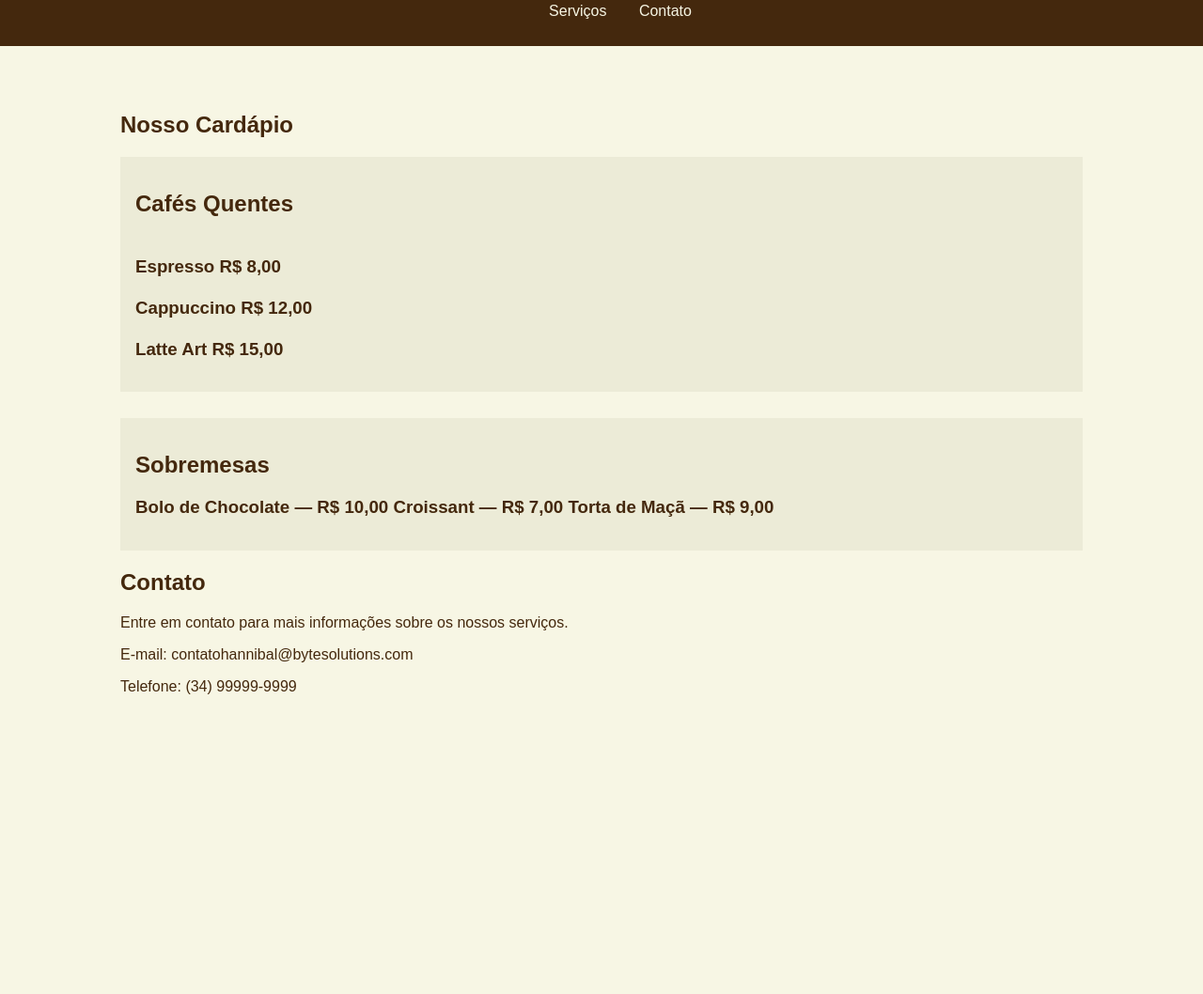
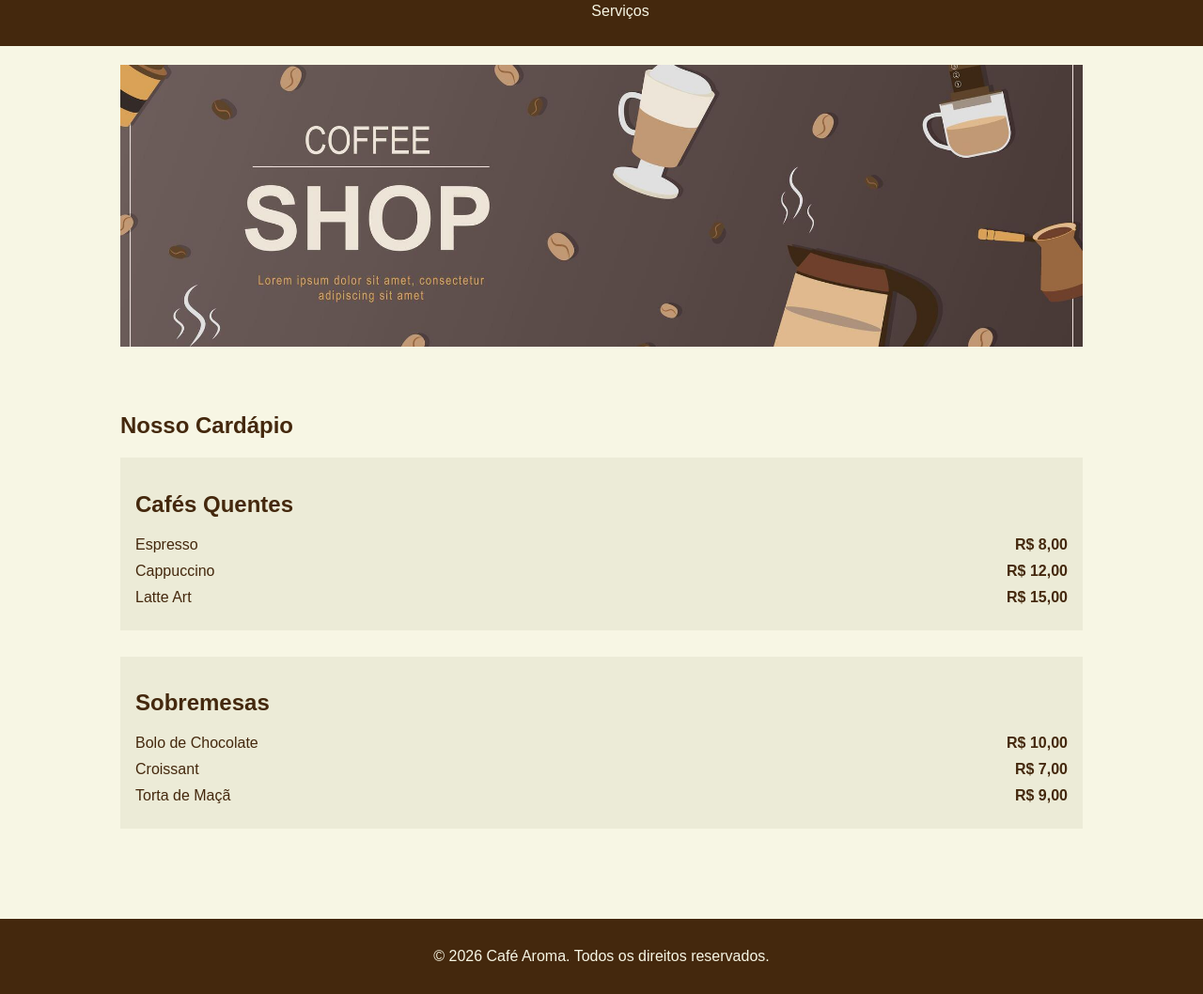
Before and after one commit to mochizzaru/Exercicio3-HTML, a plain HTML site: page index.html in a window 1280 px wide. Shown: the part 190-1248 px from the top of the page at 94% size. Before the commit the page ends 996 px from the top, so only its background shows below. Drawn offline with Linux system fonts and the light colour scheme.

Commit message:
Finalizando

```diff
--- a/index.html
+++ b/index.html
@@ -1,9 +1,10 @@
-<html><head>
+<html>
+    <head>
     <meta charset="UTF-8">
     <meta name="viewport" content="width=device-width, initial-scale=1.0">
     <title>Cafe Aroma</title>
     <link rel="stylesheet" href="style.css">
-</head>
+    </head>
 
 <body>
     <header>
@@ -14,32 +15,60 @@
     <nav>
         <ul>
             <a href="#cardapio">Serviços</a>
-            <a href="#contato">Contato</a>
         </ul>
     </nav>
+
+    <div class="cafe">
+
+        <img src="cafe.jpg" alt="Café">
+
+    </div>
     <main>
+
         <section id=cardapio>
             <h1>Nosso Cardápio</h1>
 
-            <div class="cafes">
+        <div class="cafes">
             <h2>Cafés Quentes</h2>
-            <h3><br>Espresso  R$ 8,00<br>
-                <br>Cappuccino  R$ 12,00<br>
-                <br>Latte Art R$ 15,00</h3>
-            </div><br>
-            <div class="sobremesas">
+        <div class="item">
+            <span>Espresso</span>
+            <span>R$ 8,00</span>
+        </div>
+        <div class="item">
+            <span>Cappuccino</span>
+            <span>R$ 12,00</span>
+        </div>
+            <div class="item">
+            <span>Latte Art</span>
+            <span>R$ 15,00</span>
+        </div>
+        </div><br>
+
+        <div class="sobremesas">
             <h2>Sobremesas</h2>
-            <h3>Bolo de Chocolate — R$ 10,00
-                Croissant — R$ 7,00
-                Torta de Maçã — R$ 9,00</h3>
-            </div>
-        </section>
-        <section id ="contato">
-        <h2>Contato</h2>
-        <p>Entre em contato para mais informações sobre os nossos serviços.</p>
-        <p> E-mail: contatohannibal@bytesolutions.com</p>
-        <p>Telefone: (34) 99999-9999</p>
-    </section>
 
+        <div class="item">
+            <span>Bolo de Chocolate</span>
+            <span>R$ 10,00</span>
+        </div>
+
+        <div class="item">
+            <span>Croissant</span>
+            <span>R$ 7,00</span>
+        </div>
+
+        <div class="item">
+            <span>Torta de Maçã</span>
+            <span>R$ 9,00</span>
+        </div>
+        </div><br>
+    </section><br>
+    </main>
+
+        <footer>
+        <p>&copy; 2026 Café Aroma. Todos os direitos reservados.</p>
+        </footer>
 </body>
 </html>
+</body>
+</html>
--- a/style.css
+++ b/style.css
@@ -50,3 +50,31 @@ main {
     margin-bottom: 10px;
     border: 1px solid #ecebd7;
 }
+
+.item {
+    display: flex;
+    justify-content: space-between;
+    margin: 10px 0;
+}
+
+.item span:last-child {
+    font-weight: bold;
+}
+.cafe {
+    width: 80%;
+    margin: 20px auto;
+}
+
+.cafe img {
+    width: 100%;
+    height: 300px;
+    object-fit: cover;
+    display: block;
+}
+footer {
+    background-color: #44280d;
+    color: #f7f6e4;
+    text-align: center;
+    padding: 15px;
+    margin: 0px;
+}
```
Also changed, not shown: cafe.jpg (added).
